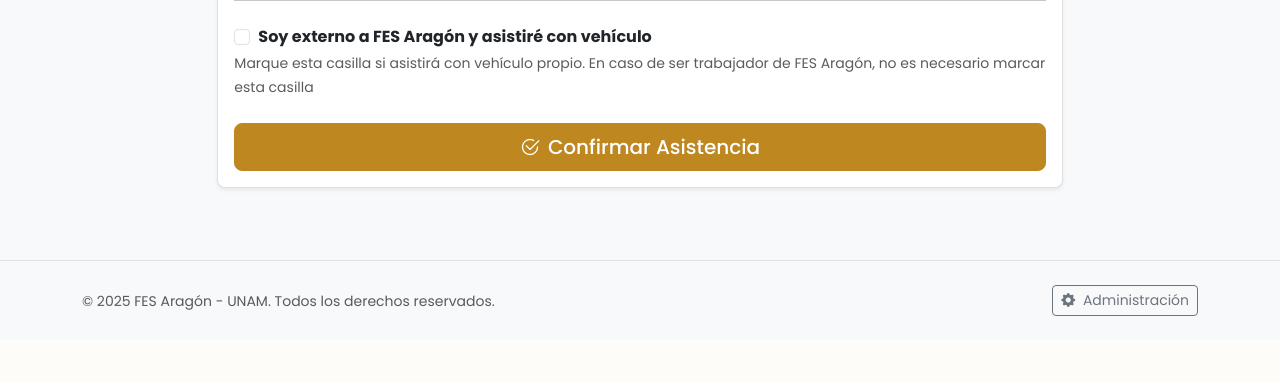
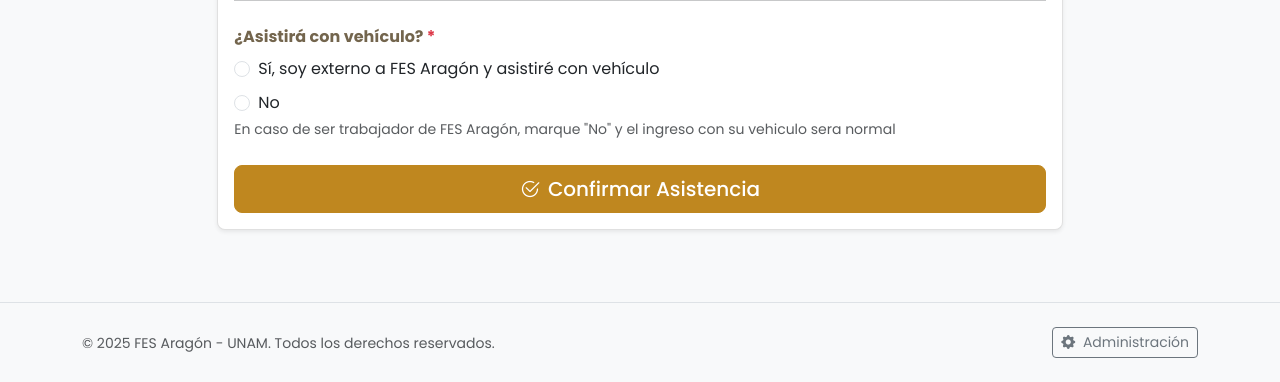
Before and after one commit to CarlosMelendezMejia/nuevo-formulario, a Flask app: page /evento/informe-gestion-2025 in a window 1280 px wide. Shown: the part 1101-1483 px from the top of the page. Before the commit the page ends 1417 px from the top, so only its background shows below. Run offline with Flask 3, Linux system fonts and the light colour scheme; data comes from the database, SQL or seed files in the repository.

Commit message:
Refactor vehicle attendance input to use radio buttons for clarity and validation

```diff
--- a/app.py
+++ b/app.py
@@ -151,13 +151,33 @@ def success():
 def api_confirmacion():
     """Endpoint para registrar confirmación de asistencia"""
     try:
+        def parse_trae_vehiculo(value):
+            if value is None:
+                return None
+            if isinstance(value, bool):
+                return value
+            text = str(value).strip().lower()
+            if text in ('true', '1', 'si', 'sí', 'yes', 'on'):
+                return True
+            if text in ('false', '0', 'no', 'off'):
+                return False
+            return None
+
         # Obtener datos del formulario (JSON o form-data)
         if request.is_json:
             data = request.get_json()
         else:
             data = request.form.to_dict()
-            # Convertir checkbox a boolean
-            data['trae_vehiculo'] = data.get('trae_vehiculo') == 'true' or data.get('trae_vehiculo') == 'on'
+
+        trae_vehiculo = parse_trae_vehiculo(data.get('trae_vehiculo') if isinstance(data, dict) else None)
+        if trae_vehiculo is None:
+            return jsonify({
+                'ok': False,
+                'error': 'Debe seleccionar si asistirá con vehículo'
+            }), 400
+
+        # Normalizar valor en data para consistencia
+        data['trae_vehiculo'] = trae_vehiculo
 
         # Validar campos requeridos
         required_fields = ['id_evento', 'dependencia', 'puesto', 'grado', 'nombre_completo']
@@ -169,7 +189,6 @@ def api_confirmacion():
                 }), 400
 
         # Validación condicional de vehículo
-        trae_vehiculo = data.get('trae_vehiculo', False)
         if trae_vehiculo:
             vehiculo_fields = ['vehiculo_modelo', 'vehiculo_color', 'vehiculo_placas']
             for field in vehiculo_fields:
--- a/static/js/form.js
+++ b/static/js/form.js
@@ -8,7 +8,8 @@
 
     // Elementos del DOM
     const form = document.getElementById('confirmacion-form');
-    const traeVehiculoCheckbox = document.getElementById('trae_vehiculo');
+    const traeVehiculoSi = document.getElementById('trae_vehiculo_si');
+    const traeVehiculoNo = document.getElementById('trae_vehiculo_no');
     const vehiculoFields = document.getElementById('vehiculo_fields');
     const submitBtn = document.getElementById('submitBtn');
     const submitText = document.getElementById('submitText');
@@ -16,7 +17,7 @@
     const errorMessage = document.getElementById('error-message');
 
     // Si este script se carga en una página sin el formulario, salir sin romper.
-    if (!form || !traeVehiculoCheckbox || !vehiculoFields || !submitBtn || !submitText || !submitSpinner || !errorMessage) {
+    if (!form || !traeVehiculoSi || !traeVehiculoNo || !vehiculoFields || !submitBtn || !submitText || !submitSpinner || !errorMessage) {
         return;
     }
 
@@ -58,31 +59,40 @@
     const vehiculoColor = document.getElementById('vehiculo_color');
     const vehiculoPlacas = document.getElementById('vehiculo_placas');
 
-    /**
-     * Mostrar/ocultar campos de vehículo según checkbox
-     */
-    traeVehiculoCheckbox.addEventListener('change', function() {
-        if (this.checked) {
+    function setVehiculoFieldsVisible(visible) {
+        if (visible) {
             vehiculoFields.style.display = 'block';
-            // Hacer campos requeridos
             vehiculoModelo.required = true;
             vehiculoColor.required = true;
             vehiculoPlacas.required = true;
         } else {
             vehiculoFields.style.display = 'none';
-            // Quitar requerido y limpiar valores
             vehiculoModelo.required = false;
             vehiculoColor.required = false;
             vehiculoPlacas.required = false;
             vehiculoModelo.value = '';
             vehiculoColor.value = '';
             vehiculoPlacas.value = '';
-            // Remover clases de validación
             vehiculoModelo.classList.remove('is-invalid', 'is-valid');
             vehiculoColor.classList.remove('is-invalid', 'is-valid');
             vehiculoPlacas.classList.remove('is-invalid', 'is-valid');
         }
-    });
+    }
+
+    function getTraeVehiculoValue() {
+        const selected = form.querySelector('input[name="trae_vehiculo"]:checked');
+        return selected ? selected.value : null;
+    }
+
+    // Mostrar/ocultar campos de vehículo según selección Sí/No
+    function syncVehiculoFields() {
+        const value = getTraeVehiculoValue();
+        setVehiculoFieldsVisible(value === 'si');
+    }
+
+    traeVehiculoSi.addEventListener('change', syncVehiculoFields);
+    traeVehiculoNo.addEventListener('change', syncVehiculoFields);
+    syncVehiculoFields();
 
     /**
      * Convertir placas a mayúsculas mientras se escribe
@@ -135,8 +145,15 @@
             form.classList.add('was-validated');
         }
 
+        const traeVehiculoValue = getTraeVehiculoValue();
+
+        // Respuesta obligatoria (aunque el required del radio ya cubre esto)
+        if (!traeVehiculoValue) {
+            isValid = false;
+        }
+
         // Validación adicional de vehículo
-        if (traeVehiculoCheckbox.checked) {
+        if (traeVehiculoValue === 'si') {
             if (!vehiculoModelo.value.trim()) {
                 vehiculoModelo.classList.add('is-invalid');
                 isValid = false;
@@ -188,11 +205,12 @@
             data[key] = value;
         });
 
-        // Agregar checkbox de vehículo (FormData no lo incluye si no está checked)
-        data.trae_vehiculo = traeVehiculoCheckbox.checked;
+        // Convertir respuesta Sí/No a boolean (obligatorio)
+        const traeVehiculoValue = getTraeVehiculoValue();
+        data.trae_vehiculo = traeVehiculoValue === 'si' ? true : (traeVehiculoValue === 'no' ? false : null);
 
         // Si no trae vehículo, asegurar que los campos están vacíos
-        if (!data.trae_vehiculo) {
+        if (data.trae_vehiculo !== true) {
             data.vehiculo_modelo = '';
             data.vehiculo_color = '';
             data.vehiculo_placas = '';
--- a/templates/form.html
+++ b/templates/form.html
@@ -112,13 +112,24 @@
                     <hr class="my-4">
 
                     <div class="mb-3">
-                        <div class="form-check">
-                            <input class="form-check-input" type="checkbox" id="trae_vehiculo" name="trae_vehiculo">
-                            <label class="form-check-label fw-bold" for="trae_vehiculo">
-                                Soy externo a FES Aragón y asistiré con vehículo
-                            </label>
+                        <label class="form-label fw-bold d-block mb-2">
+                            ¿Asistirá con vehículo? <span class="text-danger">*</span>
+                        </label>
+                        <div class="d-flex flex-column gap-2">
+                            <div class="form-check">
+                                <input class="form-check-input" type="radio" id="trae_vehiculo_si" name="trae_vehiculo" value="si" required>
+                                <label class="form-check-label" for="trae_vehiculo_si">
+                                    Sí, soy externo a FES Aragón y asistiré con vehículo
+                                </label>
+                            </div>
+                            <div class="form-check">
+                                <input class="form-check-input" type="radio" id="trae_vehiculo_no" name="trae_vehiculo" value="no">
+                                <label class="form-check-label" for="trae_vehiculo_no">
+                                    No
+                                </label>
+                            </div>
                         </div>
-                        <small class="text-muted">Marque esta casilla si asistirá con vehículo propio. En caso de ser trabajador de FES Aragón, no es necesario marcar esta casilla</small>
+                        <small class="text-muted">En caso de ser trabajador de FES Aragón, marque "No" y el ingreso con su vehiculo sera normal</small>
                     </div>
 
                     <div id="vehiculo_fields" style="display: none;">
```
